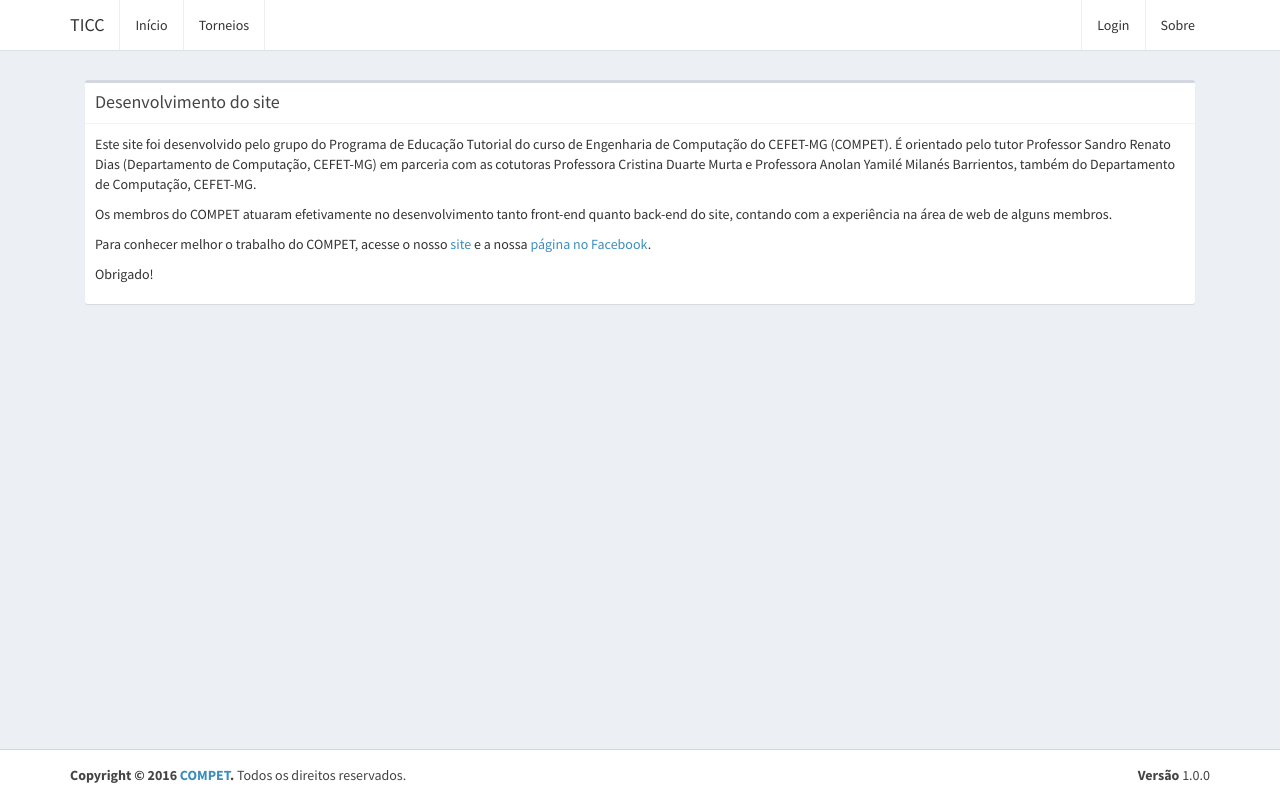
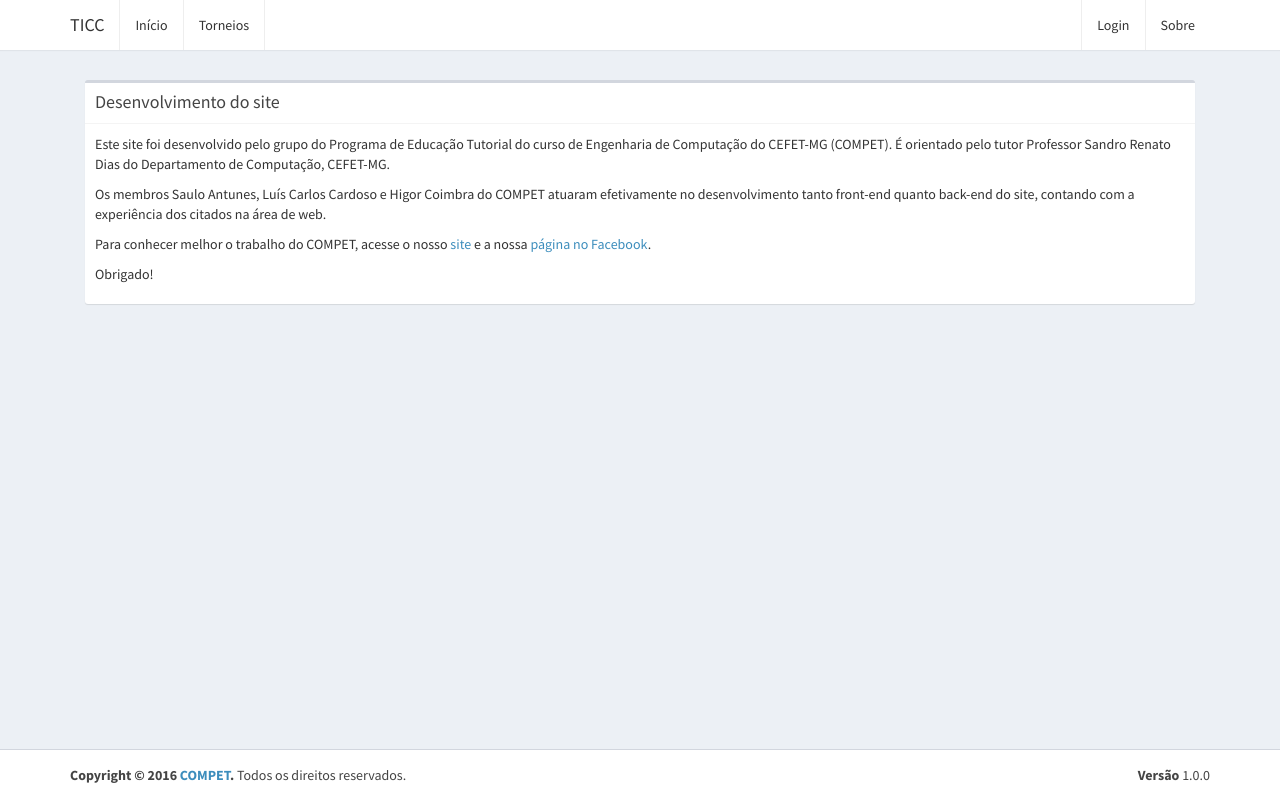
Before and after one commit to competdev/ticc, a Django app: page /sobre in a window 1280 px wide. Run offline with Django 3.2, Linux system fonts and the light colour scheme; some libraries are stand-ins or nearby versions.

Commit message:
Retificando texto da página sobre -> #6

```diff
--- a/templates/sobre.html
+++ b/templates/sobre.html
@@ -8,10 +8,10 @@
 			        <h3 class="box-title">Desenvolvimento do site</h3>
 			    </div>
 			    <div class="box-body">
-			        <p>Este site foi desenvolvido pelo grupo do Programa de Educação Tutorial do curso de Engenharia de Computação do CEFET-MG (COMPET). É orientado pelo tutor Professor Sandro Renato Dias (Departamento de Computação, CEFET-MG) em parceria com as cotutoras Professora Cristina Duarte Murta e Professora Anolan Yamilé Milanés Barrientos, também do Departamento de Computação, CEFET-MG.</p>
-			        <p>Os membros do COMPET atuaram efetivamente no desenvolvimento tanto front-end quanto back-end do site, contando com a experiência na área de web de alguns membros.</p>
-			        <p>Para conhecer melhor o trabalho do COMPET, acesse o nosso <a href="http://compet.decom.cefetmg.br" target="_blank">site</a> e a nossa <a href="https://www.facebook.com/competcefetmg/?fref=ts" target="_blank">página no Facebook</a>.	</p>
-			        <p>Obrigado!</p>
+			       <p>Este site foi desenvolvido pelo grupo do Programa de Educação Tutorial do curso de Engenharia de Computação do CEFET-MG (COMPET). É orientado pelo tutor Professor Sandro Renato Dias do Departamento de Computação, CEFET-MG.</p>
+			       <p>Os membros Saulo Antunes, Luís Carlos Cardoso e Higor Coimbra do COMPET atuaram efetivamente no desenvolvimento tanto front-end quanto back-end do site, contando com a experiência dos citados na área de web.</p>
+			       <p>Para conhecer melhor o trabalho do COMPET, acesse o nosso <a href="http://compet.decom.cefetmg.br" target="_blank">site</a> e a nossa <a href="https://www.facebook.com/competcefetmg/?fref=ts" target="_blank">página no Facebook</a>.</p>
+			       <p>Obrigado!</p>
 			    </div>
 			</div>
 		</div>
```
